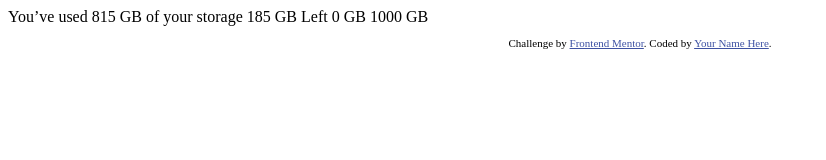
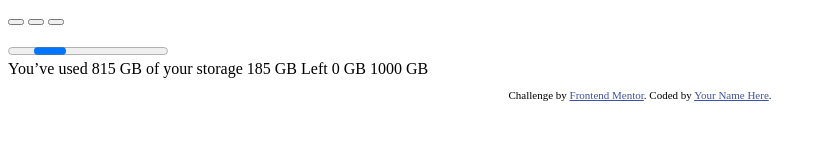
Before and after one commit to 404-azerty/data-storage-component, a plain HTML site: page index.html in a window 1280 px wide. Shown: the whole page, without its empty margins (0-826 px from the left). Drawn offline with Linux system fonts and the light colour scheme.

Commit message:
skeletton

```diff
--- a/index.html
+++ b/index.html
@@ -9,7 +9,28 @@
     <title>Frontend Mentor | Fylo data storage component</title>
   </head>
   <body>
-    <main>You’ve used 815 GB of your storage 185 GB Left 0 GB 1000 GB</main>
+    <main>
+      <article>
+        <!-- Logo -->
+        <div>
+          <!-- Buttons -->
+          <button></button>
+          <button></button>
+          <button></button>
+        </div>
+      </article>
+      <article>
+        <div>
+          <!-- Bubble -->
+        </div>
+        <div>
+          <p></p>
+          <progress></progress>
+        </div>
+      </article>
+
+      You’ve used 815 GB of your storage 185 GB Left 0 GB 1000 GB
+    </main>
     <footer>
       <p>Challenge by <a href="https://www.frontendmentor.io?ref=challenge" target="_blank">Frontend Mentor</a>. Coded by <a href="#">Your Name Here</a>.</p>
     </footer>
```
